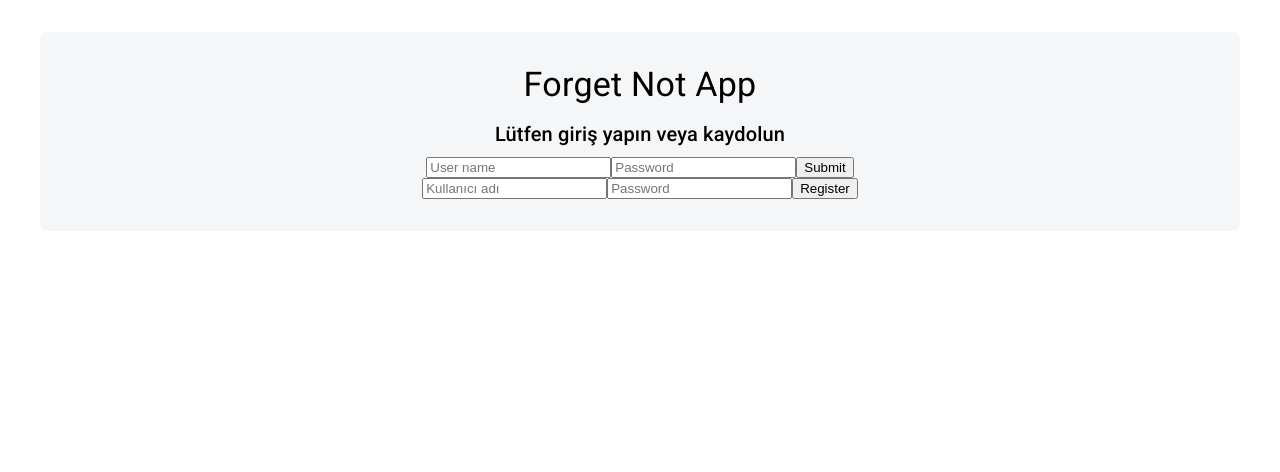
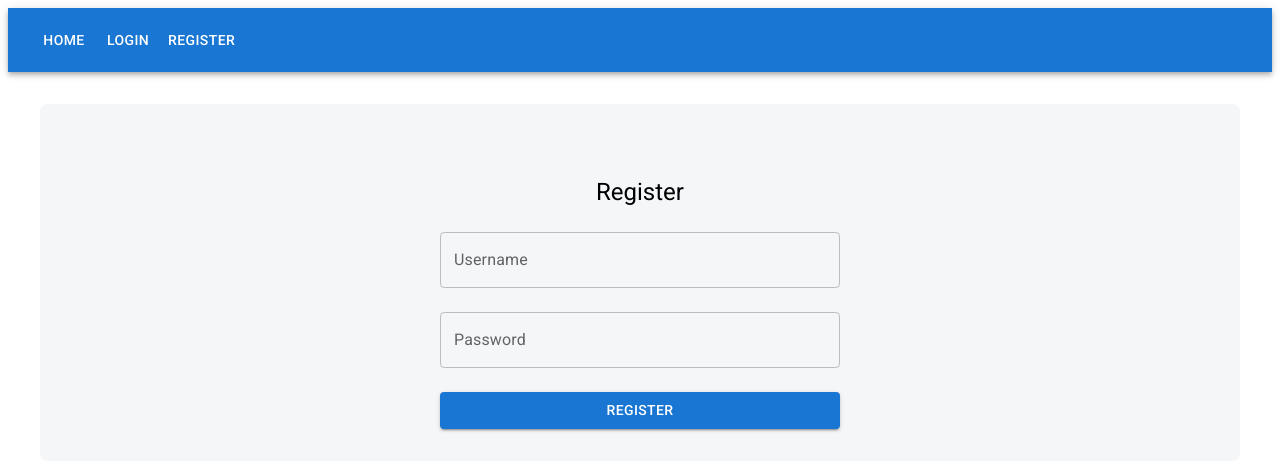
Before and after one commit to 1gozde1/Forget-App, a React (Create React App) app: page /register in a window 1280 px wide. Shown: the top 472 px of the page. Built offline with nearby package versions, Linux system fonts and the light colour scheme.

Commit message:
"Cannot find module 'react-router-dom' from 'src/App.tsx'" error can not be fixed. Login and register pages updated.

```diff
--- a/src/App.tsx
+++ b/src/App.tsx
@@ -1,16 +1,20 @@
 import { Container, Typography, Button, Box } from "@mui/material";
 import { useDispatch, useSelector } from "react-redux";
+import {
+  BrowserRouter as Router,
+  Routes,
+  Route,
+  Navigate,
+} from "react-router-dom";
 import { RootState } from "./redux/store";
-import { login, logout } from "./redux/userSlice";
-import LocationSelector from "./components/LocationSelector";
-import Checklist from "./components/Checklist/Checklist";
+import { logout } from "./redux/userSlice";
+import HomePage from "./components/pages/HomePage";
 import LoginPage from "./components/pages/LoginPage";
 import RegisterPage from "./components/pages/RegisterPage";
+import Navbar from "./components/Navbar";
+import 'react-router-dom';
 
 function App() {
-  const location = useSelector(
-    (state: RootState) => state.location.selectedLocation
-  );
   const user = useSelector((state: RootState) => state.user.user);
   const isAuthenticated = useSelector(
     (state: RootState) => state.user.isAuthenticated
@@ -22,6 +26,8 @@ function App() {
   };
 
   return (
+    <Router>
+      <Navbar />
       <Container
         sx={{
           textAlign: "center",
@@ -31,40 +37,32 @@ function App() {
           borderRadius: 2,
         }}
       >
-      <Typography variant="h4" gutterBottom>
-        Forget Not App
-      </Typography>
+        <Typography variant="h4" gutterBottom></Typography>
 
-      {isAuthenticated ? (
-        <Box>
+        <Routes>
+          <Route path="/" element={<HomePage />} />
+          <Route
+            path="/login"
+            element={isAuthenticated ? <Navigate to="/" /> : <LoginPage />}
+          />
+          <Route
+            path="/register"
+            element={isAuthenticated ? <Navigate to="/" /> : <RegisterPage />}
+          />
+        </Routes>
+
+        {isAuthenticated && (
+          <Box mt={2}>
             <Typography variant="h5" gutterBottom>
-            Hoşgeldiniz, {user?.username}!
+              Welcome {user?.username}!
             </Typography>
             <Button variant="contained" color="primary" onClick={handleLogout}>
-            Çıkış Yap
+              Logout
             </Button>
-
-          {location ? (
-            <>
-              <Typography variant="h6" gutterBottom>
-                {location}
-              </Typography>
-              <Checklist location={location} />
-            </>
-          ) : (
-            <LocationSelector />
-          )}
-        </Box>
-      ) : (
-        <Box>
-          <Typography variant="h6" gutterBottom>
-            Lütfen giriş yapın veya kaydolun
-          </Typography>
-          <LoginPage />
-          <RegisterPage />
           </Box>
         )}
       </Container>
+    </Router>
   );
 }
 
--- /dev/null
+++ b/src/components/Navbar.tsx
@@ -0,0 +1,44 @@
+import { AppBar, Toolbar, Button } from "@mui/material";
+import { Link, useNavigate } from "react-router-dom";
+import { useSelector, useDispatch } from "react-redux";
+import { RootState } from "../redux/store";
+import { logout } from "../redux/userSlice";
+
+const Navbar = () => {
+  const isAuthenticated = useSelector(
+    (state: RootState) => state.user.isAuthenticated
+  );
+  const dispatch = useDispatch();
+  const navigate = useNavigate();
+
+  const handleLogout = () => {
+    dispatch(logout());
+    navigate("/login");
+  };
+
+  return (
+    <AppBar position="static">
+      <Toolbar>
+        <Button color="inherit" component={Link} to="/">
+          Home
+        </Button>
+        {!isAuthenticated ? (
+          <>
+            <Button color="inherit" component={Link} to="/login">
+              Login
+            </Button>
+            <Button color="inherit" component={Link} to="/register">
+              Register
+            </Button>
+          </>
+        ) : (
+          <Button color="inherit" onClick={handleLogout}>
+            Logout
+          </Button>
+        )}
+      </Toolbar>
+    </AppBar>
+  );
+};
+
+export default Navbar;
--- a/src/components/pages/HomePage.tsx
+++ b/src/components/pages/HomePage.tsx
@@ -3,16 +3,21 @@ import { useSelector } from "react-redux";
 import { RootState } from "../../redux/store";
 import LocationSelector from "../LocationSelector";
 import Checklist from "../Checklist/Checklist";
+import { useNavigate } from "react-router-dom";
 
 const HomePage = () => {
   const location = useSelector(
     (state: RootState) => state.location.selectedLocation
   );
+  const isAuthenticated = useSelector(
+    (state: RootState) => state.user.isAuthenticated
+  );
+  const navigate = useNavigate();
 
   return (
     <div style={{ textAlign: "center", marginTop: "20px" }}>
       <Typography variant="h4" gutterBottom>
-        Forget Not App
+        No more forgetting your stuff!
       </Typography>
 
       {location ? <Checklist location={location} /> : <LocationSelector />}
--- a/src/components/pages/LoginPage.tsx
+++ b/src/components/pages/LoginPage.tsx
@@ -1,35 +1,71 @@
-import React, { useState } from "react";
-import { useDispatch } from "react-redux";
+import React, { useState, useEffect } from "react";
+import { useDispatch, useSelector } from "react-redux";
 import { login } from "../../redux/userSlice";
+import { RootState } from "../../redux/store";
+import { useNavigate } from "react-router-dom";
+import { Box, TextField, Button, Typography } from "@mui/material";
 
 const LoginPage = () => {
   const [username, setUsername] = useState("");
   const [password, setPassword] = useState("");
   const dispatch = useDispatch();
+  const navigate = useNavigate();
+  const isAuthenticated = useSelector(
+    (state: RootState) => state.user.isAuthenticated
+  );
+
+  useEffect(() => {
+    if (isAuthenticated) {
+      navigate("/");
+    }
+  }, [isAuthenticated, navigate]);
 
   const handleLogin = (e: React.FormEvent) => {
     e.preventDefault();
 
-    const userData = { username, password };
+    if (!username || !password) {
+      alert("Please enter a username and password!");
+      return;
+    }
+
+    const userData = { username };
     dispatch(login(userData));
   };
 
   return (
+    <Box sx={{ maxWidth: 400, margin: "auto", mt: 5, textAlign: "center" }}>
+      <Typography variant="h5" gutterBottom>
+        Login
+      </Typography>
       <form onSubmit={handleLogin}>
-      <input
-        type="text"
+        <TextField
+          fullWidth
+          label="Username"
+          variant="outlined"
+          margin="normal"
           value={username}
           onChange={(e) => setUsername(e.target.value)}
-        placeholder="User name"
         />
-      <input
+        <TextField
+          fullWidth
+          label="Password"
           type="password"
+          variant="outlined"
+          margin="normal"
           value={password}
           onChange={(e) => setPassword(e.target.value)}
-        placeholder="Password"
         />
-      <button type="submit">Submit</button>
+        <Button
+          type="submit"
+          variant="contained"
+          color="primary"
+          fullWidth
+          sx={{ mt: 2 }}
+        >
+          Login
+        </Button>
       </form>
+    </Box>
   );
 };
 
--- a/src/components/pages/RegisterPage.tsx
+++ b/src/components/pages/RegisterPage.tsx
@@ -1,35 +1,73 @@
-import React, { useState } from "react";
-import { useDispatch } from "react-redux";
+import React, { useState, useEffect } from "react";
+import { useDispatch, useSelector } from "react-redux";
 import { register } from "../../redux/userSlice";
+import { RootState } from "../../redux/store";
+import { useNavigate } from "react-router-dom";
+import { Box, TextField, Button, Typography } from "@mui/material";
 
 const RegisterPage = () => {
   const [username, setUsername] = useState("");
   const [password, setPassword] = useState("");
   const dispatch = useDispatch();
+  const navigate = useNavigate();
+  const isAuthenticated = useSelector(
+    (state: RootState) => state.user.isAuthenticated
+  );
+
+  useEffect(() => {
+    if (isAuthenticated) {
+      navigate("/");
+    }
+  }, [isAuthenticated, navigate]);
 
   const handleRegister = (e: React.FormEvent) => {
     e.preventDefault();
 
-    const userData = { username, password };
+    if (!username || !password) {
+      alert("Please enter a username and password!");
+      return;
+    }
+
+    const userData = { username };
     dispatch(register(userData));
+
+    navigate("/login");
   };
 
   return (
+    <Box sx={{ maxWidth: 400, margin: "auto", mt: 5, textAlign: "center" }}>
+      <Typography variant="h5" gutterBottom>
+        Register
+      </Typography>
       <form onSubmit={handleRegister}>
-      <input
-        type="text"
+        <TextField
+          fullWidth
+          label="Username"
+          variant="outlined"
+          margin="normal"
           value={username}
           onChange={(e) => setUsername(e.target.value)}
-        placeholder="Kullanıcı adı"
         />
-      <input
+        <TextField
+          fullWidth
+          label="Password"
           type="password"
+          variant="outlined"
+          margin="normal"
           value={password}
           onChange={(e) => setPassword(e.target.value)}
-        placeholder="Password"
         />
-      <button type="submit">Register</button>
+        <Button
+          type="submit"
+          variant="contained"
+          color="primary"
+          fullWidth
+          sx={{ mt: 2 }}
+        >
+          Register
+        </Button>
       </form>
+    </Box>
   );
 };
 
--- a/src/redux/userSlice.ts
+++ b/src/redux/userSlice.ts
@@ -1,7 +1,7 @@
 import { createSlice, PayloadAction } from "@reduxjs/toolkit";
 
 interface UserState {
-  user: { username: string; password: string } | null;
+  user: { username: string } | null;
   isAuthenticated: boolean;
 }
 
@@ -14,22 +14,16 @@ const userSlice = createSlice({
   name: "user",
   initialState,
   reducers: {
-    login: (
-      state,
-      action: PayloadAction<{ username: string; password: string }>
-    ) => {
-      state.user = action.payload;
+    login: (state, action: PayloadAction<{ username: string }>) => {
+      state.user = { username: action.payload.username };
       state.isAuthenticated = true;
     },
     logout: (state) => {
       state.user = null;
       state.isAuthenticated = false;
     },
-    register: (
-      state,
-      action: PayloadAction<{ username: string; password: string }>
-    ) => {
-      state.user = action.payload;
+    register: (state, action: PayloadAction<{ username: string }>) => {
+      state.user = { username: action.payload.username };
       state.isAuthenticated = true;
     },
   },
--- a/tsconfig.json
+++ b/tsconfig.json
@@ -1,6 +1,7 @@
 {
   "compilerOptions": {
     "moduleResolution": "node",
+    "module": "esnext",
     "jsx": "react-jsx",
     "strict": true,
     "esModuleInterop": true,
```
Also changed, not shown: jest.config.ts (added, +9 -0 lines), package.json (+4 -3 lines), 2 other files (tests, documents, lock files or other folders). Lines whose indentation alone changed are shown as unchanged.
